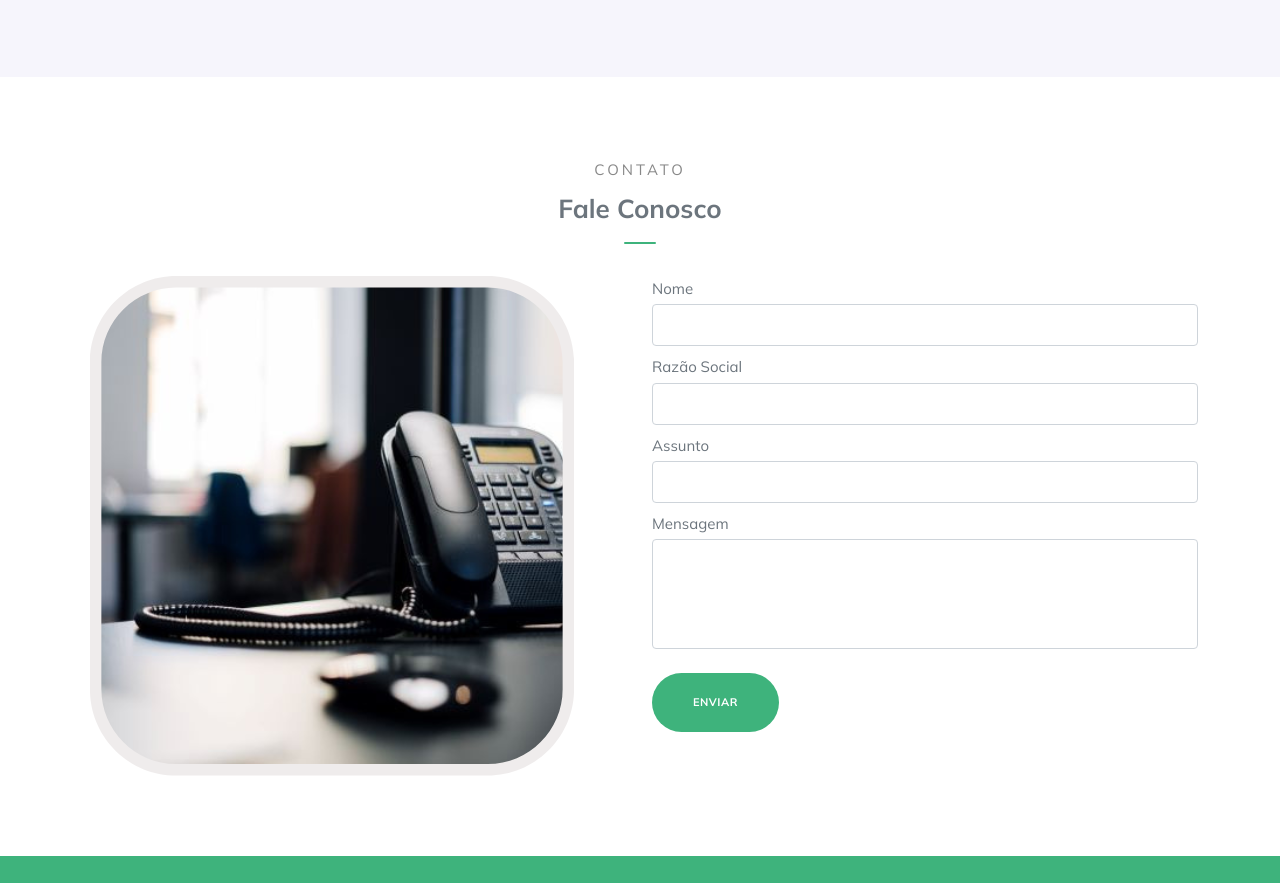
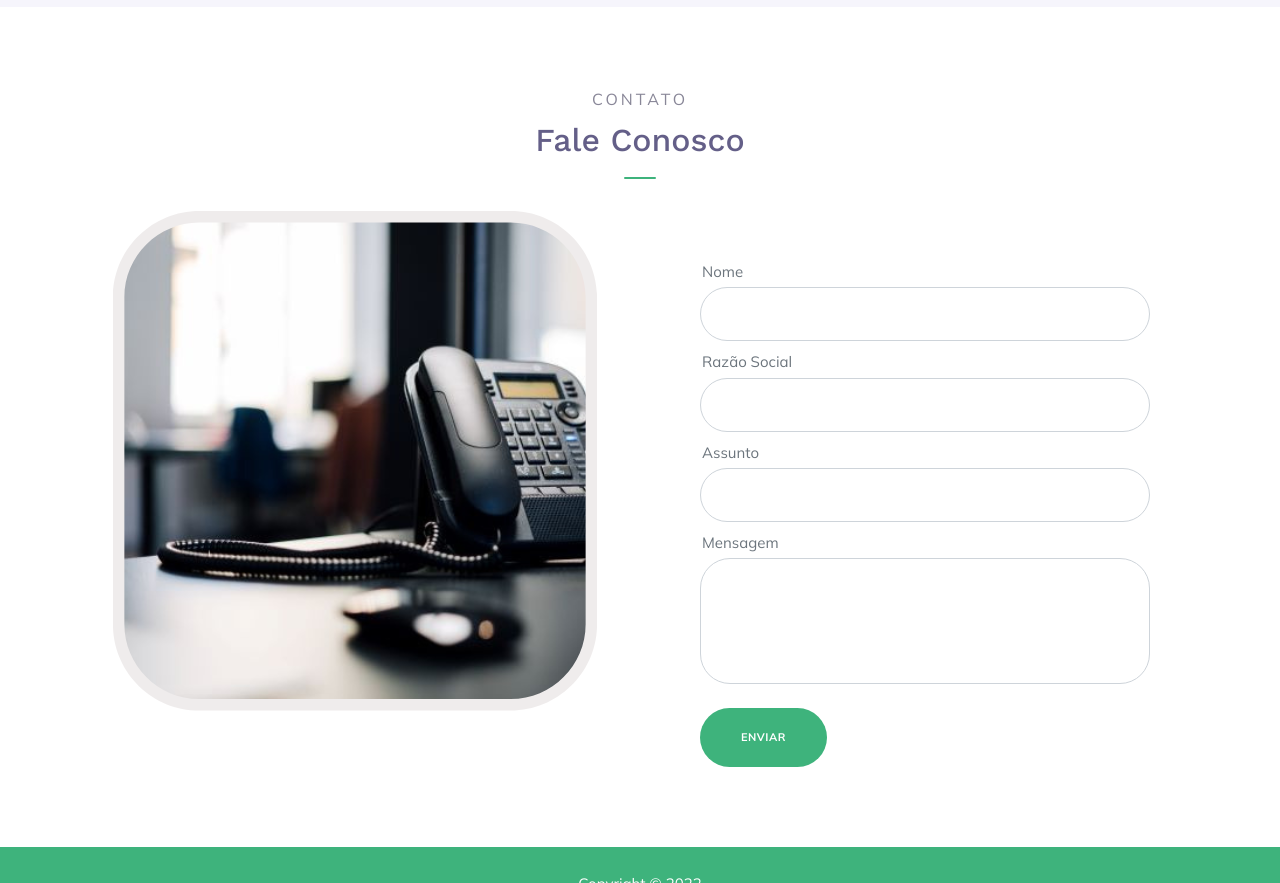
Before and after one commit to brunagoncalves/jcm, a plain HTML site: page index.html in a window 1280 px wide. Shown: the part 1917-2800 px from the top of the page. Drawn offline with nearby package versions, Linux system fonts and the light colour scheme.

Commit message:
Adjustment

```diff
--- a/index.html
+++ b/index.html
@@ -84,7 +84,7 @@
   <!--  Section Services-->
   <section class="page-section bg-section" id="services">
     <div class="container">
-      <div class="text-center">
+      <div class="text-center pb-4">
         <span class="subtitle-section">Serviços</span>
         <h2 class="title-section">Conheças nossos serviços</h2>
         <div class="divider mx-auto"></div>
@@ -159,12 +159,12 @@
       </div>
       <div class="row">
         <div class="col-lg-6">
-          <div class="contact-img">
+          <div class="contact-img text-center">
             <img class="img-fluid" src="src/img/contact.png" alt="Contato Imagem">
           </div>
         </div>
-        <div class="col-lg-6">
-          <form>
+        <div class="col-lg-6 mb-5 mb-lg-0">
+          <form class="pt-5 px-lg-5">
             <div class="form-group">
               <label for="name" class="form-label">Nome</label>
               <input type="text" class="form-control" id="name">
--- a/src/scss/_global.scss
+++ b/src/scss/_global.scss
@@ -1,65 +1,21 @@
-@import url('https://fonts.googleapis.com/css2?family=Cardo:ital,wght@0,400;0,700;1,400&family=Mulish:wght@300;400;700;900&display=swap');
+@import url('https://fonts.googleapis.com/css2?family=Mulish:wght@300;400;700;900&family=Work+Sans:wght@300;400;500;700;900&display=swap');
 
 body {
   font-family: $primary-font;
   font-size: 0.9375rem;
   line-height: 1.75;
   font-weight: 400;
-  color: $black-light;
+  color: $text;
 }
 
-.h1,
-.h2,
-.h3,
-.h4,
-.h5,
-.h6,
-h1,
-h2,
-h3,
-h4,
-h5,
-h6 {
-  font-family: $primary-font;
-  font-weight: 700;
-  line-height: 1.35;
-  margin-bottom: 8px;
-  color: $black;
+h1, h2, h3, h4, h5, h6 {
+  font-family: $secondary-font;
+  font-weight: 500;
 }
 
-.h1,
-h1 {
-  font-size: 2.125rem;
-  line-height: 40px;
-}
-
-.h2,
-h2 {
-  font-size: 1.625rem;
-}
-
-.h3,
-h3 {
-  font-size: 1.375rem;
-}
-
-.h4,
-h4 {
-  font-size: 1.125rem;
-}
-
-.h5,
-h5 {
-  font-size: .9375rem;
-}
-
-.h6,
-h6 {
-  font-size: .75rem;
-}
-
-.py-7 {
-  padding: 120px 0;
+label, input, textarea, button {
+  font-family: $primary-font;
+  font-weight: 400;
 }
 
 /* Button */
--- a/src/scss/_variables.scss
+++ b/src/scss/_variables.scss
@@ -1,12 +1,12 @@
 /* Fonts */
 $primary-font: 'Mulish', sans-serif;
-$secondary-font: 'Cardo', serif;
+$secondary-font: 'Work Sans', sans-serif;
 /* Colors */
-$primary-color: #3eb37c;
+$primary-color: #3EB37C;
 $secondary-color: #F4F7FC;
 $white: #FFFFFF;
 $black: #212529;
-$light: #F6F5FC;
-$black-light: #6C757D;
-$black-lighter: #888888;
-$border-color: #EEEEEE;
+$text: #6C757D;
+$background-section: #F6F5FC;
+$title-section: #645F88;
+$subtitle-section: #898798;
--- a/src/scss/templates/_footer.scss
+++ b/src/scss/templates/_footer.scss
@@ -21,7 +21,7 @@ footer {
     height: 60px;
     border-radius: 100%;
     background: $primary-color;
-    color: $light !important;
+    color: $white !important;
     text-align: center;
     font-size: 22px;
     line-height: 60px;
--- a/src/scss/templates/_main.scss
+++ b/src/scss/templates/_main.scss
@@ -1,7 +1,7 @@
 /* Home */
 .banner-area {
   position: relative;
-  background-color: $light;
+  background-color: $background-section;
   margin-top: 16px;
   margin-bottom: 16px;
   border-radius: 30px;
@@ -10,6 +10,12 @@
 
 .main-banner {
   padding-left: 8%;
+
+  h1 {
+    font-size: 2.5rem;
+    line-height: 3.125rem;
+    color: $title-section;
+  }
 
   p {
     font-size: 1.125rem;
@@ -30,19 +36,23 @@
 }
 
 .title-section {
-  color: $black-light;
+  font-size: 2rem;
+  line-height: 2.625rem;
+  color: $title-section;
 }
 
 .subtitle-section {
   display: block;
   text-transform: uppercase;
+  font-size: 1rem;
+  line-height: 1.5rem;
   letter-spacing: 3px;
-  color: $black-lighter;
+  color: $subtitle-section;
   margin-bottom: 8px;
 }
 
 .bg-section {
-  background-color: $light;
+  background-color: $background-section;
 }
 
 /* Services */
@@ -77,11 +87,24 @@
   margin-bottom: 8px;
 
   label {
+    margin-left: 2px;
     margin-bottom: 2px;
   }
 
-  input {
-    padding: 8px 16px;
+  input, textarea {
+    width: 100%;
+    padding: 14px;
+    border-radius: 30px;
+    font-size: 0.875rem;
+    line-height: 1.5rem;
+    color: $text;
+  }
+
+  textarea:focus, input:focus {
+    padding: 14px;
+    color: $primary-color;
+    border-color: $primary-color;
+    box-shadow: 0 0 0 0;
   }
 
   textarea {
--- a/src/scss/templates/_navigation.scss
+++ b/src/scss/templates/_navigation.scss
@@ -35,7 +35,7 @@
   position: absolute;
   width: 100%;
   height: 2px;
-  background: $black-light;
+  background: $text;
   border-radius: 3px;
   opacity: 1;
   left: 0;
```
Also changed, not shown: src/css/styles.css, 1 other file.
